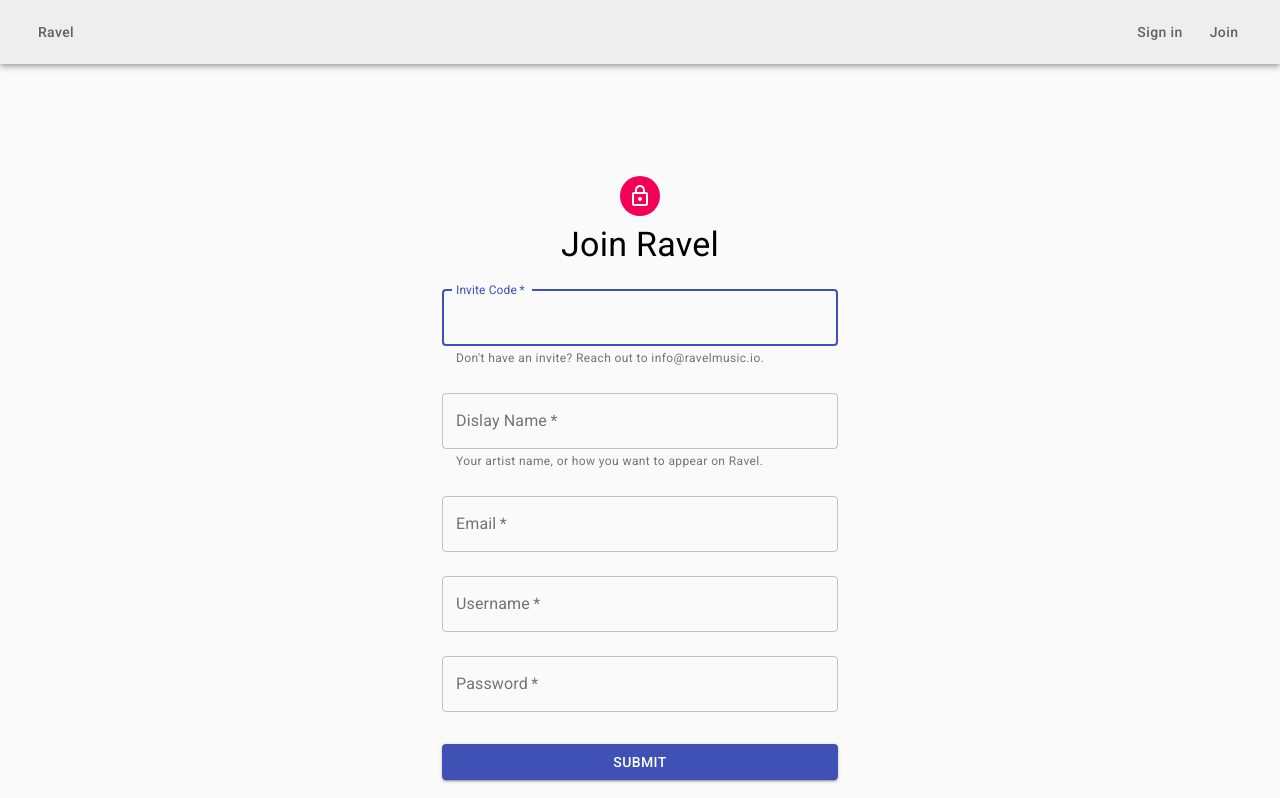
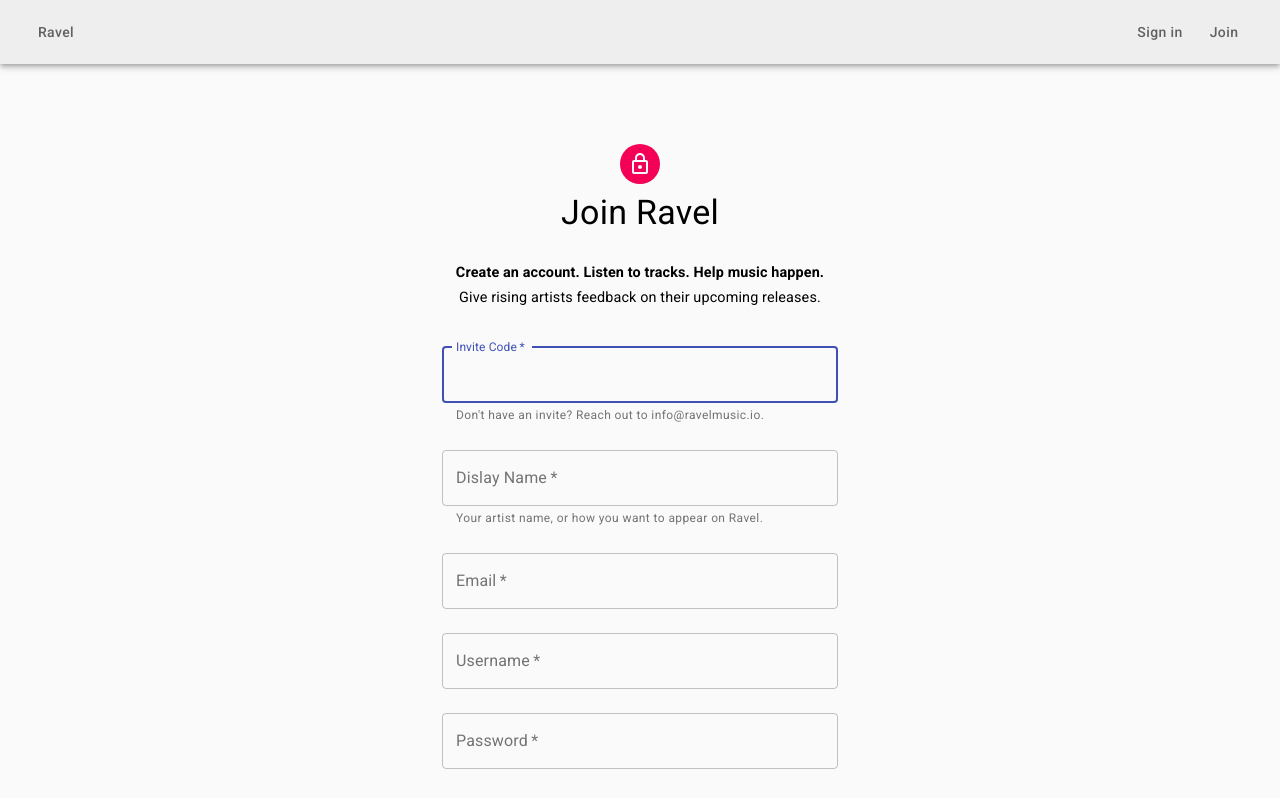
Before and after one commit to Ravel-Labs/platform, a React (Create React App) app in the folder client/: page /signup in a window 1280 px wide. Shown: the top 798 px of the page. Built offline with nearby package versions, Linux system fonts and the light colour scheme; no server answers.

Commit message:
First pass at copy additions
Adds surrounding copy to homepage, track page, signup, and about.

```diff
--- a/client/src/App.js
+++ b/client/src/App.js
@@ -9,6 +9,7 @@ import { UserContext } from "./Context";
 
 import "./App.css";
 
+const About = lazy(() => import("./routes/About"));
 const Account = lazy(() => import("./routes/Account"));
 const Home = lazy(() => import("./routes/Home"));
 const Login = lazy(() => import("./routes/Login"));
@@ -51,6 +52,9 @@ export default function App() {
                 <Route path="/signup">
                   <Signup />
                 </Route>
+                <Route path="/about">
+                  <About />
+                </Route>
                 <Route path="/track/:trackSlug/feedback">
                   <TrackFeedback />
                 </Route>
--- a/client/src/SimpleForm.js
+++ b/client/src/SimpleForm.js
@@ -28,6 +28,7 @@ export default function Form({
   isLoading,
   onSubmit,
   submitText,
+  SubtitleComponent,
 }) {
   const classes = useFormStyles();
 
@@ -52,6 +53,7 @@ export default function Form({
         <Typography component="h1" variant="h4">
           {formTitle}
         </Typography>
+        {SubtitleComponent && <SubtitleComponent />}
         <form
           className={classes.form}
           onSubmit={onFormSubmit}
--- a/client/src/TrackListTable.js
+++ b/client/src/TrackListTable.js
@@ -38,7 +38,7 @@ export default function TrackListTable({
 
   return (
     <Box>
-      <Typography variant="h4" component="h2" className={classes.header}>
+      <Typography variant="h5" component="h3" className={classes.header}>
         {title}
       </Typography>
       <TableContainer>
--- /dev/null
+++ b/client/src/routes/About.js
@@ -0,0 +1,33 @@
+import { Container, Typography } from "@material-ui/core";
+import { makeStyles } from "@material-ui/core/styles";
+
+import PageWrapper from "../PageWrapper";
+
+const useStyles = makeStyles({
+  wrapper: {
+    textAlign: "left",
+  },
+  bodySection: {
+    maxWidth: "600px",
+    paddingBottom: "2vw",
+  },
+});
+
+export default function About() {
+  const classes = useStyles();
+  return (
+    <PageWrapper>
+      <Container className={classes.wrapper}>
+        <Typography variant="body1" className={classes.bodySection}>
+          We’re building a digital community for artists and enthusiasts to work
+          together. An easy way to get usable feedback on your music from the
+          people who matter most.
+        </Typography>
+        {/* TODO: Request access button */}
+        <Typography variant="body1" className={classes.bodySection}>
+          We're currently in Beta. Request access now.
+        </Typography>
+      </Container>
+    </PageWrapper>
+  );
+}
--- a/client/src/routes/Home.js
+++ b/client/src/routes/Home.js
@@ -1,12 +1,24 @@
 import axios from "axios";
 import { Typography } from "@material-ui/core";
+import { makeStyles } from "@material-ui/core/styles";
 import { useState, useEffect } from "react";
 
 import PageWrapper from "../PageWrapper";
 import TrackListTable from "../TrackListTable";
 
+const useStyles = makeStyles({
+  welcomeBody: {
+    textAlign: "left",
+    maxWidth: "500px",
+  },
+  welcomeBodySection: {
+    paddingTop: "2vw",
+  },
+});
+
 function Home() {
   const [featuredTracks, setFeaturedTracks] = useState([]);
+  const classes = useStyles();
   useEffect(() => {
     async function fetchTracks() {
       try {
@@ -25,6 +37,20 @@ function Home() {
       <Typography variant="h2" component="h1">
         Welcome to Ravel
       </Typography>
+      <div className={classes.welcomeBody}>
+        <Typography
+          variant="h4"
+          component="h2"
+          className={classes.welcomeBodySection}
+        >
+          We’re glad you’re here.
+        </Typography>
+        <Typography variant="body1" className={classes.welcomeBodySection}>
+          We are building a community{" "}
+          <strong>where artists and listeners can build with each other</strong>
+          . Check out the music below and let your voice be heard.
+        </Typography>
+      </div>
       <TrackListTable tracks={featuredTracks} title="Today's tracks" />
     </PageWrapper>
   );
--- a/client/src/routes/Signup.js
+++ b/client/src/routes/Signup.js
@@ -1,7 +1,13 @@
 import axios from "axios";
 import { useContext, useState } from "react";
 import { Link as RouterLink, Redirect, useLocation } from "react-router-dom";
-import { Container, FormHelperText, Grid, Link } from "@material-ui/core";
+import {
+  Container,
+  FormHelperText,
+  Grid,
+  Link,
+  Typography,
+} from "@material-ui/core";
 import { makeStyles } from "@material-ui/core/styles";
 
 import useNextParam from "../useNextParam";
@@ -46,7 +52,7 @@ const signupFields = [
 
 const useStyles = makeStyles((theme) => ({
   termsContainer: {
-    paddingTop: "3vw",
+    paddingTop: "2vw",
   },
   termsText: {
     textAlign: "center",
@@ -63,6 +69,24 @@ function SignupFooter() {
         </Link>
       </Grid>
     </Grid>
+  );
+}
+
+const subtitleStyles = makeStyles((theme) => ({
+  subtitle: {
+    paddingTop: "2vw",
+    paddingBottom: "1vw",
+    fontSize: "0.9rem",
+  },
+}));
+
+function SignupSubtitle() {
+  const classes = subtitleStyles();
+  return (
+    <Typography variant="subtitle1" className={classes.subtitle}>
+      <strong>Create an account. Listen to tracks. Help music happen.</strong>{" "}
+      Give rising artists feedback on their upcoming releases.
+    </Typography>
   );
 }
 
@@ -101,6 +125,7 @@ function Signup() {
         fields={signupFields}
         isLoading={isLoading}
         onSubmit={onSignupSubmit}
+        SubtitleComponent={SignupSubtitle}
         FooterComponent={SignupFooter}
         errorText={formError}
       />
--- a/client/src/routes/Track.js
+++ b/client/src/routes/Track.js
@@ -1,11 +1,20 @@
+import axios from "axios";
 import { useState, useEffect } from "react";
 import { useRouteMatch } from "react-router-dom";
-import axios from "axios";
+import { Typography } from "@material-ui/core";
+import { makeStyles } from "@material-ui/core/styles";
 
 import PageWrapper from "../PageWrapper";
 import TrackDisplay from "../TrackDisplay";
 
+const useStyles = makeStyles({
+  copy: {
+    paddingBottom: "2vw",
+  },
+});
+
 function Track() {
+  const classes = useStyles();
   let match = useRouteMatch();
   const { trackSlug } = match.params;
   const [track, setTrack] = useState(null);
@@ -47,6 +56,10 @@ function Track() {
 
   return (
     <PageWrapper>
+      <Typography variant="subtitle2" className={classes.copy}>
+        What do you think of the track below? Listen in and don’t forget to
+        leave a rating.
+      </Typography>
       <TrackDisplay track={track} onFeedbackSubmitted={onFeedbackSubmitted} />
     </PageWrapper>
   );
--- a/client/src/useFormStyles.js
+++ b/client/src/useFormStyles.js
@@ -2,7 +2,7 @@ import { makeStyles } from "@material-ui/core/styles";
 
 const useStyles = makeStyles((theme) => ({
   paper: {
-    marginTop: theme.spacing(8),
+    marginTop: theme.spacing(4),
     display: "flex",
     flexDirection: "column",
     alignItems: "center",
```
